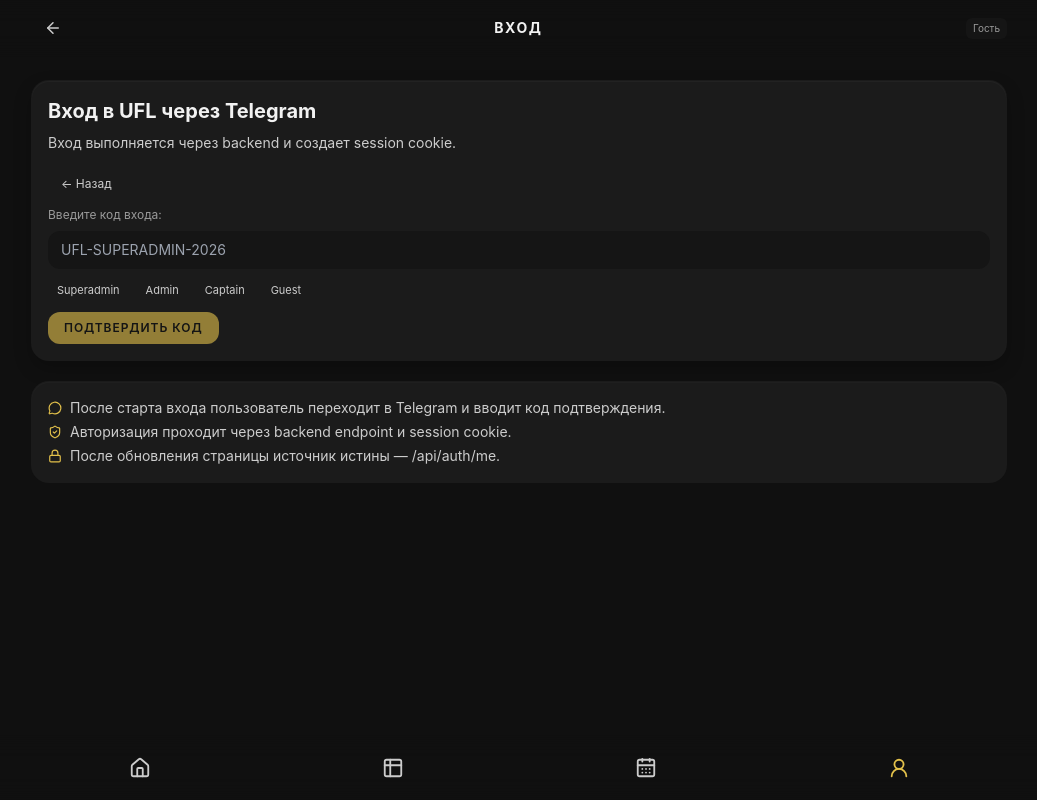
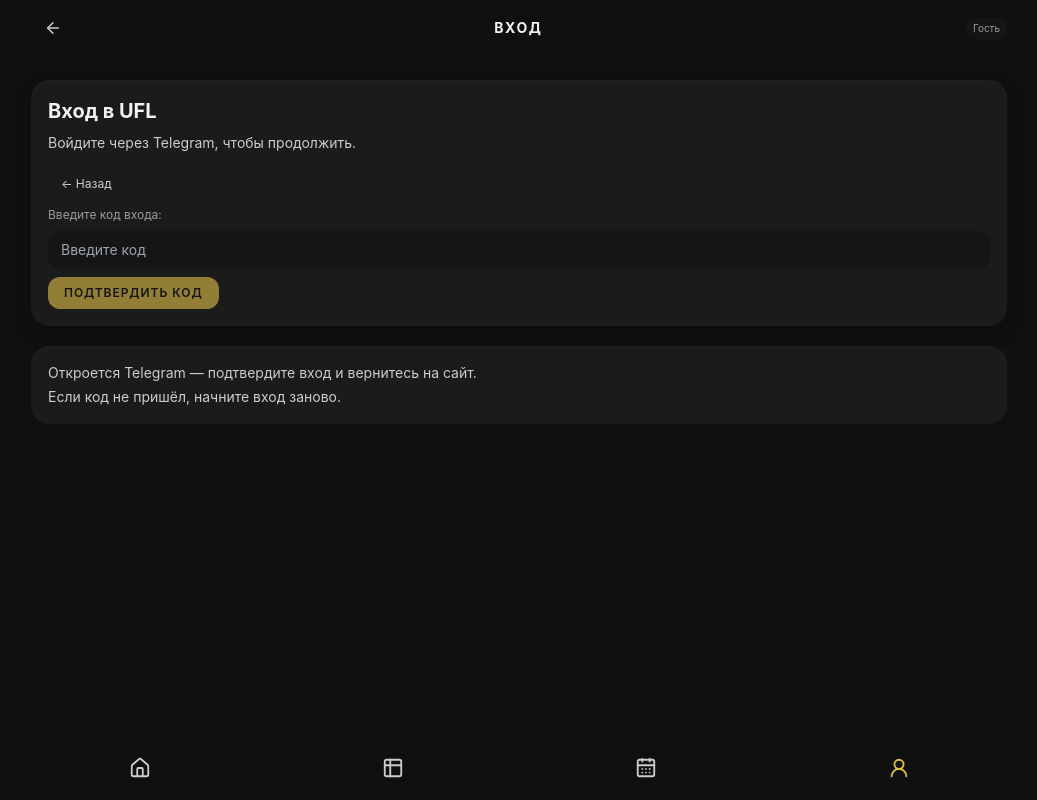
Before and after one commit to wwwcont/ufleague, a React (Vite) app: page /login in a window 1280 px wide. Shown: the whole page, without its empty margins (121-1158 px from the left). Built offline with nearby package versions, Linux system fonts and the light colour scheme; no server answers; sample sign-in values are in the browser's storage.

Commit message:
Simplify login page copy for production tone

```diff
--- a/src/pages/login/LoginPage.tsx
+++ b/src/pages/login/LoginPage.tsx
@@ -1,15 +1,7 @@
 import { useState } from 'react'
-import { Lock, MessageCircle, ShieldCheck } from 'lucide-react'
 import { useNavigate } from 'react-router-dom'
 import { PageContainer } from '../../layouts/containers/PageContainer'
 import { useSession } from '../../app/providers/use-session'
-
-const devAccounts = [
-  { code: 'UFL-SUPERADMIN-2026', label: 'Superadmin' },
-  { code: 'UFL-ADMIN-2026', label: 'Admin' },
-  { code: 'UFL-CAPTAIN-2026', label: 'Captain' },
-  { code: 'UFL-GUEST-2026', label: 'Guest' },
-]
 
 export const LoginPage = () => {
   const { isLoading, startTelegramLogin, completeTelegramLoginWithCode } = useSession()
@@ -37,8 +29,8 @@
   return (
     <PageContainer>
       <section className="rounded-2xl border border-borderStrong bg-panelBg p-4 shadow-matte">
-        <h2 className="text-xl font-bold text-textPrimary">Вход в UFL через Telegram</h2>
-        <p className="mt-2 text-sm text-textSecondary">Вход выполняется через backend и создает session cookie.</p>
+        <h2 className="text-xl font-bold text-textPrimary">Вход в UFL</h2>
+        <p className="mt-2 text-sm text-textSecondary">Войдите через Telegram, чтобы продолжить.</p>
 
         {step === 'start' && (
           <button
@@ -84,22 +76,9 @@
             <input
               value={code}
               onChange={(event) => setCode(event.target.value)}
-              placeholder="UFL-SUPERADMIN-2026"
+              placeholder="Введите код"
               className="w-full rounded-lg border border-borderSubtle bg-mutedBg px-3 py-2 text-sm text-textPrimary outline-none"
             />
-            <div className="flex flex-wrap gap-2">
-              {devAccounts.map((item) => (
-                <button
-                  key={item.code}
-                  type="button"
-                  disabled={isLoading}
-                  onClick={() => setCode(item.code)}
-                  className="rounded-lg border border-borderSubtle px-2 py-1 text-[11px] text-textSecondary"
-                >
-                  {item.label}
-                </button>
-              ))}
-            </div>
             <button
               type="button"
               onClick={async () => {
@@ -126,9 +105,8 @@
       </section>
 
       <section className="rounded-2xl border border-borderSubtle bg-panelBg p-4 text-sm text-textSecondary shadow-soft">
-        <p className="flex items-center gap-2"><MessageCircle size={14} className="text-accentYellow" /> После старта входа пользователь переходит в Telegram и вводит код подтверждения.</p>
-        <p className="mt-1 flex items-center gap-2"><ShieldCheck size={14} className="text-accentYellow" /> Авторизация проходит через backend endpoint и session cookie.</p>
-        <p className="mt-1 flex items-center gap-2"><Lock size={14} className="text-accentYellow" /> После обновления страницы источник истины — /api/auth/me.</p>
+        <p>Откроется Telegram — подтвердите вход и вернитесь на сайт.</p>
+        <p className="mt-1">Если код не пришёл, начните вход заново.</p>
       </section>
     </PageContainer>
   )
```
